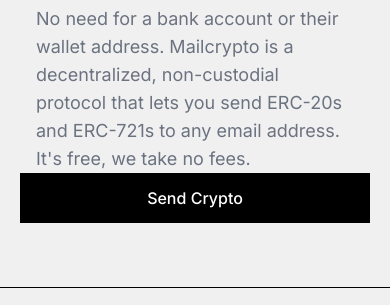
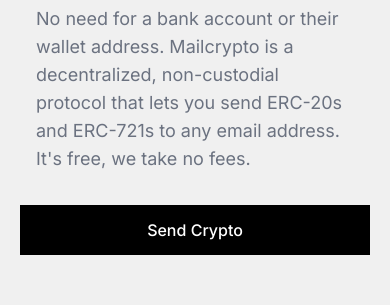
Before and after one commit to HHSean/mailcrypto, a website: page app/src/html/home.html in a window 390 px wide. Shown: the part 259-564 px from the top of the page. Drawn offline with nearby package versions, Linux system fonts and the light colour scheme; files that its build step writes are made by us from their sources; files whose address does not match are found by name.

Commit message:
yeet it 😈

```diff
--- a/app/src/html/home.html
+++ b/app/src/html/home.html
@@ -109,9 +109,9 @@
             type="submit"
             onclick="window.location.href='/send'"
             class="focus:ring-inset-2 focus:ring-inset-macosAccent-600 block
-            w-full md:w-2/3 lg:w-1/2 border border-transparent bg-black px-5
+            w-full sm:w-2/3 md:w-3/5 lg:w-1/2 border border-transparent bg-black px-5
             py-3 text-base font-medium text-white hover:bg-gray-600
-            focus:outline-none focus:ring-2 focus:ring-white sm:px-10 mx-auto">
+            focus:outline-none focus:ring-2 focus:ring-white mt-8 lg:mt-0 mx-auto">
             Send Crypto
           </button>
         </div>
--- a/app/src/package.json
+++ b/app/src/package.json
@@ -6,8 +6,8 @@
   "scripts": {
     "build-css": "npx tailwindcss -i ./css/base.css -o ./css/main.css",
     "build-css-forever": "npx tailwindcss -i ./css/base.css -o ./css/main.css --watch",
-    "start:dev": "ENV=dev && cd .. && npm run build-css && python app.py",
-    "start:prod": "ENV=prod && cd .. && npm run build-css && python app.py",
+    "start:dev": "ENV=dev && npm run build-css && cd .. && python app.py",
+    "start:prod": "ENV=prod && npm run build-css && cd .. && python app.py",
     "yeet-it": "npm run build-css && git add -A && git commit -m \"yeet it 😈\" && git push && echo \"\nyeeeeeeeeeeeeeeeeeeted it 😈\n\""
   },
   "keywords": [],
```
Also changed, not shown: app/src/css/main.css.
